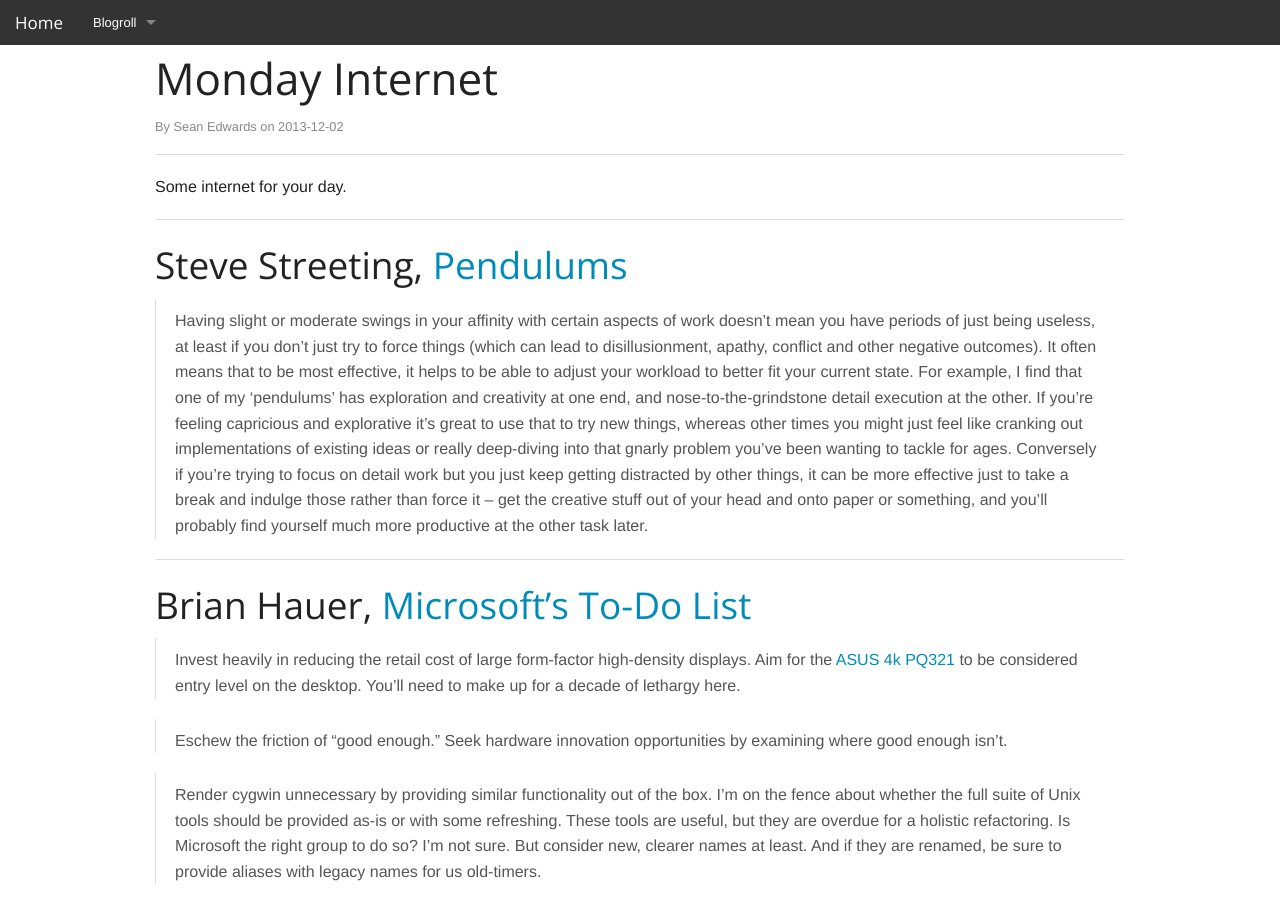
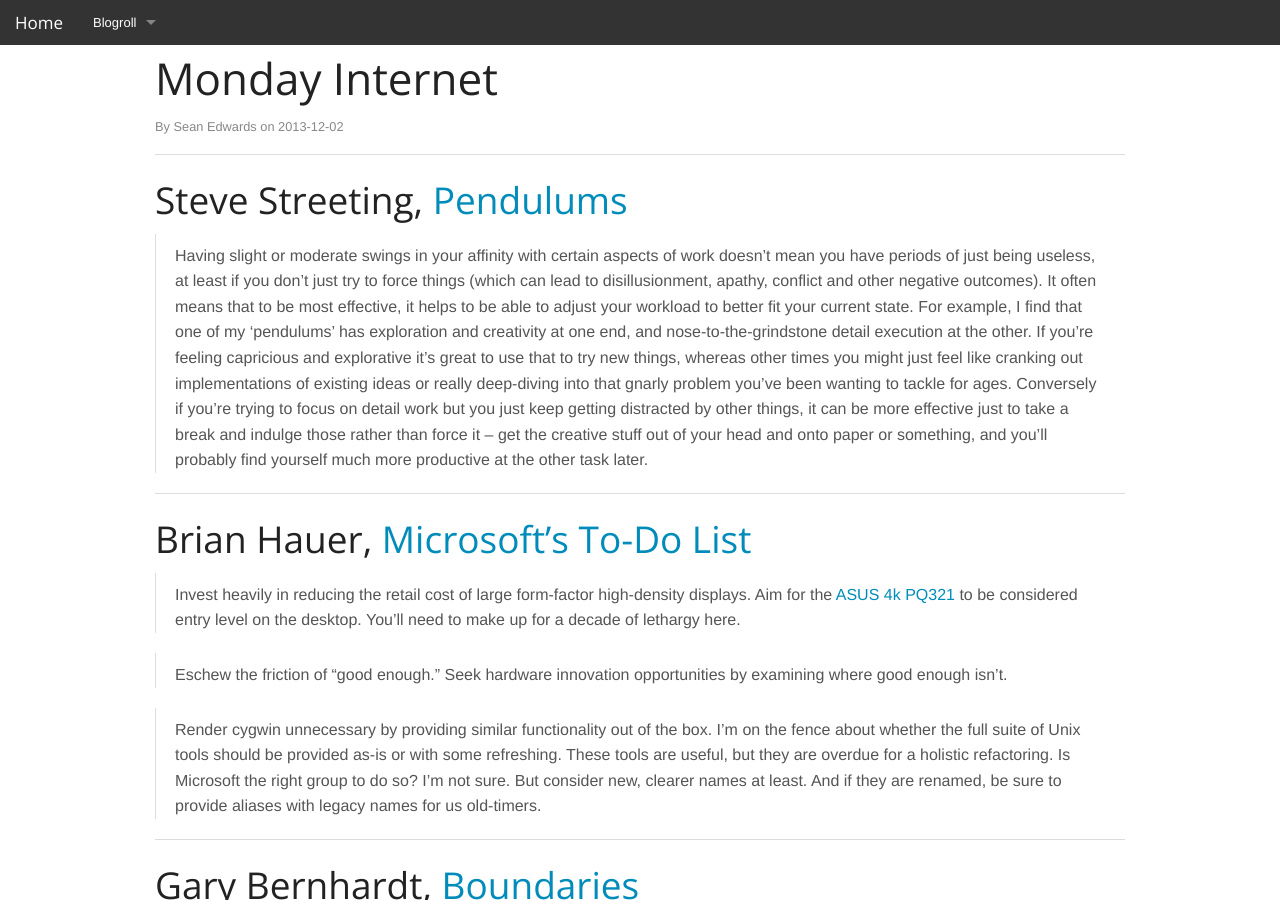
Before and after one commit to seanedwards/seanedwards.github.io, a Jekyll site: the page built from _posts/2013-12-02-internet.md, in a window 1280 px wide and 900 px high. Built offline with Jekyll 4.4.1, drawn with Linux system fonts in a browser that asks for light colours; comment, search, counter and statistics services are not loaded.

Commit message:
Got rid of the break.

```diff
--- a/_posts/2013-12-02-internet.md
+++ b/_posts/2013-12-02-internet.md
@@ -3,12 +3,6 @@ layout: default
 title: Monday Internet
 comments: true
 ---
-
-Some internet for your day.
-
-<!--break-->
-
-<hr />
 
 Steve Streeting, [Pendulums](http://www.stevestreeting.com/2013/12/02/pendulums/)
 ----------------------------
```
